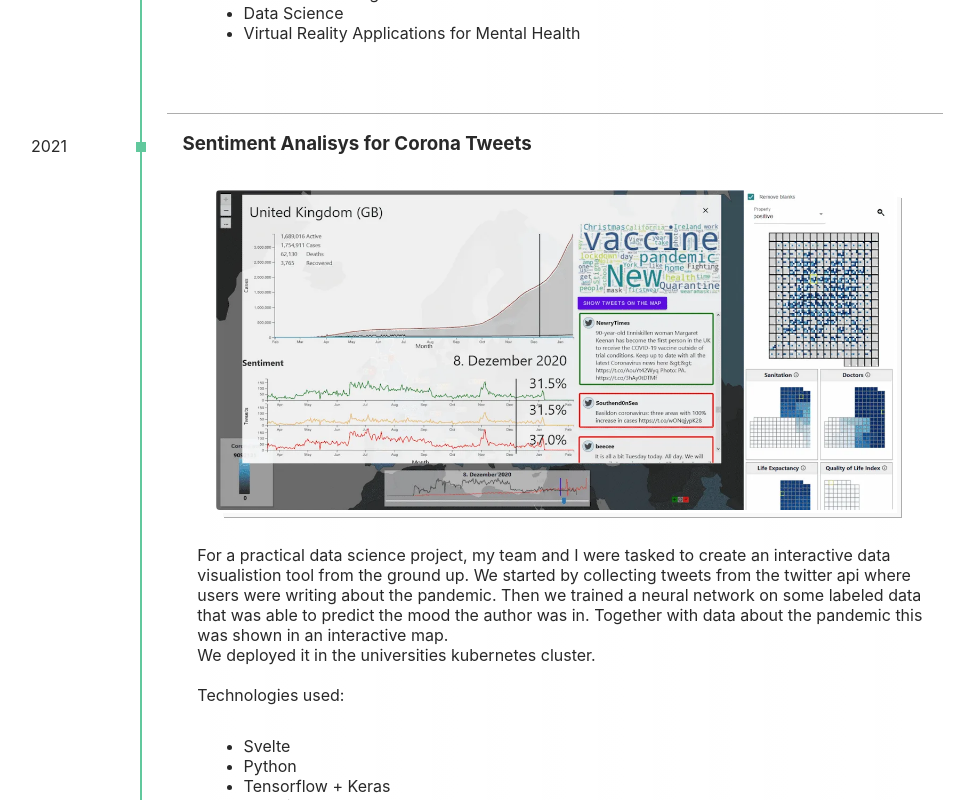
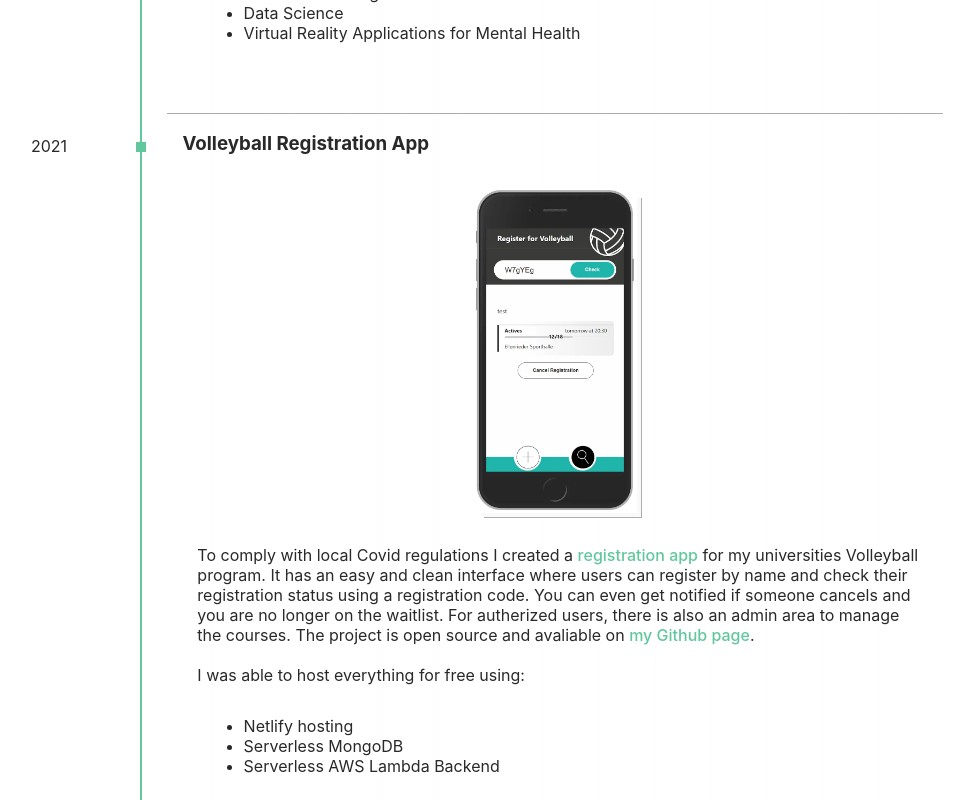
Before and after one commit to poesterlin/portfolio, a Svelte app: page / in a window 1280 px wide. Shown: the part 1160-1960 px from the top of the page, without its empty margins (197-1150 px from the left). Built offline with nearby package versions, Linux system fonts and the light colour scheme.

Commit message:
add volleyball

```diff
--- a/src/App.svelte
+++ b/src/App.svelte
@@ -14,10 +14,10 @@
         list: [],
         links: [
           { href: "https://www.github.com", desc: "Github" },
-          { href: "mailto:philip.oesterlin@gmail", desc: "Reach out" },
-        ],
-      },
-    ],
+          { href: "mailto:philip.oesterlin@gmail", desc: "Reach out" }
+        ]
+      }
+    ]
   });
 
   items.push({
@@ -27,11 +27,19 @@
         header: "Internship at PTC",
         body:
           "In September of 2020 iOXP, the company I was working for as a working student, was taken over by {0}. I continued to work there since it was exiting to get to know a different and so much bigger company for the first time. ||My task area shifted sighliy and I got the oportunity to lern a lot about Cloud Development, Kubernetes and Continuous Integration. I even created a complex pipeline that could automatically deploy to AWS Lambda for a new product I helped to architect. ||AWS Techologies used:",
-        list: ["Lambda", "Cloudformation using {1}", "Elastic Kubernes Service", "Aurora Serverless", "API Gateway", "S3", "Simple Queue Service"],
+        list: [
+          "Lambda",
+          "Cloudformation using {1}",
+          "Elastic Kubernes Service",
+          "Aurora Serverless",
+          "API Gateway",
+          "S3",
+          "Simple Queue Service"
+        ],
         links: [
           { href: "https://www.ptc.com/", desc: "PTC" },
-          { href: "https://aws.amazon.com/de/cdk/", desc: "AWS CDK" },
-        ],
+          { href: "https://aws.amazon.com/de/cdk/", desc: "AWS CDK" }
+        ]
       },
       {
         header: "Masters degree at University of Constance",
@@ -41,31 +49,60 @@
           "Data Visualisation",
           "Machine Learning",
           "Data Science",
-          "Virtual Reality Applications for Mental Health",
+          "Virtual Reality Applications for Mental Health"
         ],
-        links: [{ href: "https://ogdf.uos.de/", desc: "OGDF" }],
-      },
-    ],
+        links: [{ href: "https://ogdf.uos.de/", desc: "OGDF" }]
+      }
+    ]
   });
 
   items.push({
     label: "2021",
     content: [
       {
+        header: "Volleyball Registration App",
+        body:
+          "To comply with local Covid regulations I created a {0} for my universities Volleyball program. It has an easy and clean interface where users can register by name and check their registration status using a registration code. You can even get notified if someone cancels and you are no longer on the waitlist. For autherized users, there is also an admin area to manage the courses. The project is open source and avaliable on {1}. ||I was able to host everything for free using:",
+        list: [
+          "Netlify hosting",
+          "Serverless MongoDB",
+          "Serverless AWS Lambda Backend"
+        ],
+        links: [
+          {
+            href: "https://volleyballhtwg.netlify.app",
+            desc: "registration app"
+          },
+          {
+            href: "https://github.com/poesterlin/Volleyball",
+            desc: "my Github page"
+          }
+        ],
+        image: "volleyball.webp"
+      },
+      {
         header: "Sentiment Analisys for Corona Tweets",
-        body: "For a practical data science project, my team and I were tasked to create an interactive data visualistion tool from the ground up. We started by collecting tweets from the twitter api where users were writing about the pandemic. Then we trained a neural network on some labeled data that was able to predict the mood the author was in. Together with data about the pandemic this was shown in an interactive map.|We deployed it in the universities kubernetes cluster.||Technologies used:",
+        body:
+          "For a practical data science project, my team and I were tasked to create an interactive data visualistion tool from the ground up. We started by collecting tweets from the twitter api where users were writing about the pandemic. Then we trained a neural network on some labeled data that was able to predict the mood the author was in. Together with data about the pandemic this was shown in an interactive map.|We deployed it in the universities kubernetes cluster.||Technologies used:",
         list: ["Svelte", "Python", "Tensorflow + Keras", "Postgis"],
         links: [],
-        image: "moodvis.webp",
+        image: "moodvis.webp"
       },
       {
         header: "Ufo Sightings Map",
-        body: "For a geo visualisation project we created a fun web tool were you could explore reports of ufo sighings collected by the {0}. We got over 90 thousand reports from their webseite and it's a lot of fun to explore in an interactive way.|You can find instructions and the code {1}.||Technologies used:",
+        body:
+          "For a geo visualisation project we created a fun web tool were you could explore reports of ufo sighings collected by the {0}. We got over 90 thousand reports from their webseite and it's a lot of fun to explore in an interactive way.|You can find instructions and the code {1}.||Technologies used:",
         list: ["Angular", "Docker", "Postgis"],
-        links: [{href:"http://www.nuforc.org/", desc: 'National UFO Reporting Center'}, {href: 'https://github.com/poesterlin/UfoVis', desc: 'here'}],
-        image: "ufovis.webp",
-      },
-    ],
+        links: [
+          {
+            href: "http://www.nuforc.org/",
+            desc: "National UFO Reporting Center"
+          },
+          { href: "https://github.com/poesterlin/UfoVis", desc: "here" }
+        ],
+        image: "ufovis.webp"
+      }
+    ]
   });
 
   items.push({
@@ -79,16 +116,16 @@
         links: [
           {
             href: "https://pytorch.org/",
-            desc: "Pytorch Machine Learning Framework",
+            desc: "Pytorch Machine Learning Framework"
           },
           {
             href: "https://github.com/poesterlin/MMR-Autoencoder",
-            desc: "find the code here",
-          },
+            desc: "find the code here"
+          }
         ],
-        image: "pytorch.jpg",
-      },
-    ],
+        image: "pytorch.jpg"
+      }
+    ]
   });
 
   items.push({
@@ -106,26 +143,26 @@
           "GitLab CI",
           "Sharp.js",
           "Socket.io",
-          "AWS & Netlify Hosting",
+          "AWS & Netlify Hosting"
         ],
         links: [
           {
             href: "https://github.com/poesterlin/Fampedia",
-            desc: "find the code here",
+            desc: "find the code here"
           },
           {
             href: "https://fampedia.de",
-            desc: "site",
+            desc: "site"
           },
           { href: "https://angular.io/", desc: "Angular" },
           {
             href: "https://inno-space.de/projects/fampedia/",
-            desc: "project page",
-          },
+            desc: "project page"
+          }
         ],
-        image: "fampedia.png",
-      },
-    ],
+        image: "fampedia.png"
+      }
+    ]
   });
 
   items.push({
@@ -138,9 +175,9 @@
         list: ["Typescript", "RxJs", "Adobe XD", "Testcafe", "D3.js"],
         links: [
           { href: "https://www.ioxp.de/en/", desc: "ioxp" },
-          { href: "https://angular.io/", desc: "Angular" },
+          { href: "https://angular.io/", desc: "Angular" }
         ],
-        image: "wm.jpg",
+        image: "wm.jpg"
       },
       {
         header: "Smart Rockets",
@@ -150,23 +187,22 @@
         links: [
           {
             href: "http://blog.blprnt.com/blog/blprnt/project-smart-rockets",
-            desc: "Smart Rockets",
+            desc: "Smart Rockets"
           },
           {
-            href:
-              "https://poesterlin.github.io/MLE-uebungen/Woche2/index.html",
-            desc: "Live Version",
+            href: "https://poesterlin.github.io/MLE-uebungen/Woche2/index.html",
+            desc: "Live Version"
           },
           {
             href:
               "https://github.com/poesterlin/MLE-uebungen/tree/master/Woche2",
-            desc: "Code",
+            desc: "Code"
           },
-          { href: "https://p5js.org/", desc: "p5.js" },
+          { href: "https://p5js.org/", desc: "p5.js" }
         ],
-        image: "rockets.jpg",
-      },
-    ],
+        image: "rockets.jpg"
+      }
+    ]
   });
 
   items.push({
@@ -181,10 +217,10 @@
           { href: "https://www.liveperson.com/", desc: "Liveperson" },
           {
             href: "https://github.com/poesterlin/SEP-deploy",
-            desc: "here",
-          },
+            desc: "here"
+          }
         ],
-        image: "SEP.png",
+        image: "SEP.png"
       },
       {
         header: "Universal Vocabulary Test",
@@ -194,12 +230,12 @@
         links: [
           { href: "https://vok-test.netlify.com/", desc: "find it here" },
           { href: "https://vuejs.org/", desc: "Vue.js" },
-          { href: "https://github.com/poesterlin/Vok", desc: "Code" },
+          { href: "https://github.com/poesterlin/Vok", desc: "Code" }
         ],
         image: "vok.svg",
-        background: true,
-      },
-    ],
+        background: true
+      }
+    ]
   });
 
   items.push({
@@ -214,12 +250,12 @@
           { href: "https://scratch.mit.edu/", desc: "Scratch" },
           {
             href: "https://en.wikipedia.org/wiki/A*_search_algorithm",
-            desc: "A* Pathfinding Algorithm",
-          },
+            desc: "A* Pathfinding Algorithm"
+          }
         ],
-        image: "aStart.jpg",
-      },
-    ],
+        image: "aStart.jpg"
+      }
+    ]
   });
 </script>
 
```
Also changed, not shown: public/images/volleyball.webp (added).
